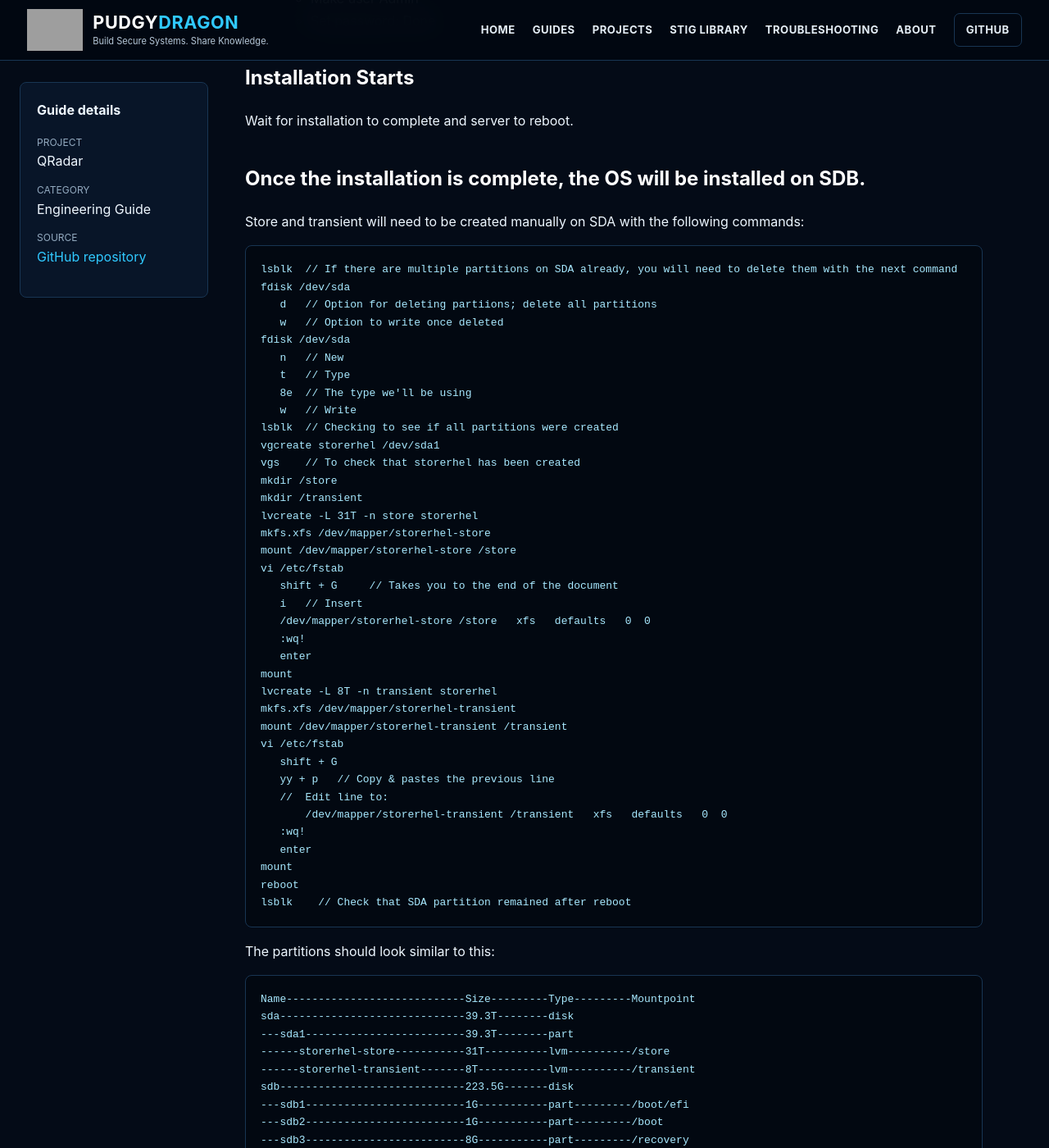
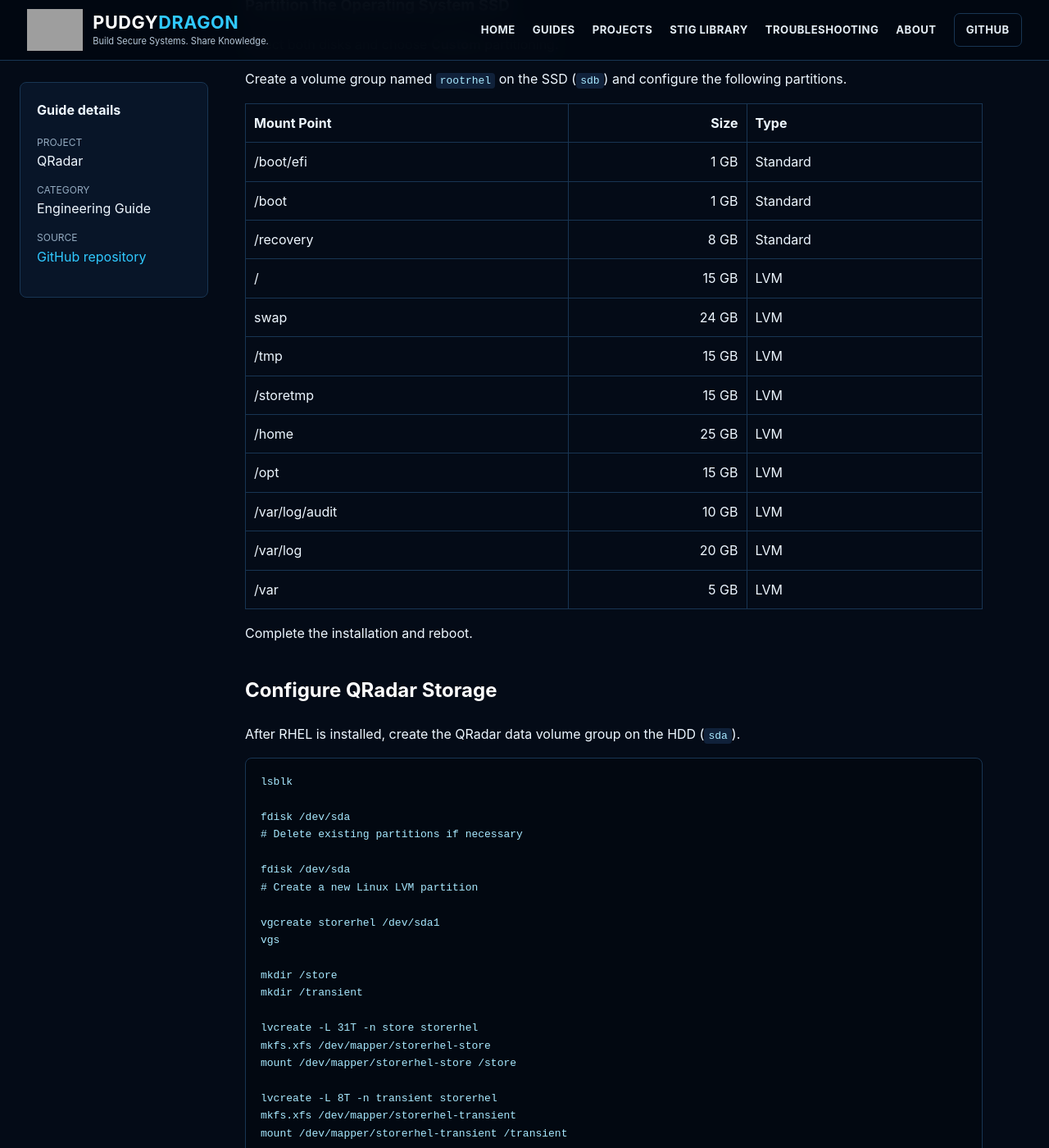
Before and after one commit to PudgyDragon/pudgydragon.github.io, a Jekyll site: the page built from _guides/qradar-guides-installationguide.md, in a window 1280 px wide and 1400 px high, scrolled down 1888 px. Shown: the whole window at 82% size. Built offline with Jekyll 4.4.1, drawn with Linux system fonts in a browser that asks for light colours; some of the changed text lies outside the part shown; grey boxes are pictures that could not be loaded.

Commit message:
Update qradar-guides-installationguide.md

````diff
--- a/_guides/qradar-guides-installationguide.md
+++ b/_guides/qradar-guides-installationguide.md
@@ -1,142 +1,173 @@
 ---
-title: "Installationguide"
+title: "Deploy Legacy IBM QRadar on Red Hat Enterprise Linux (SSD/HDD Storage)"
 project: "QRadar"
 category: "Engineering Guide"
-description: "A practical engineering guide for QRadar."
+description: "Deploy legacy IBM QRadar releases on customer-provided hardware using separate SSD operating system storage and HDD data storage. For newer deployments, refer to the RHEL 8 installation guide."
 source_url: "https://github.com/PudgyDragon/QRadar/blob/main/Guides/InstallationGuide.md"
 ---
 
-# IBM QRadar Installation Guide
-This is an installation guide for IBM QRadar on your own hardware that is not provided by IBM. Hardware used in this guide uses a combination of SSD and HDD. The initial RHEL install is done on the SSD drives. After which, QRadar partitions are created on the HDD drives and the installation can take place.
+## Introduction
 
-Create a USB with a RHEL OS using Fedora Media Writer, which can be downloaded at:
-https://fedoraproject.org/workstation/download/
+> **Important**
+>
+> This guide documents an older deployment method that was validated for earlier QRadar releases using separate SSD and HDD storage. It is retained for environments that continue to deploy or maintain legacy QRadar systems.
+>
+> For new deployments, use the **Deploy IBM QRadar SIEM on Red Hat Enterprise Linux 8** guide, which reflects the current storage layout and installation workflow.
 
-## Follow these initial steps
-- Boot the server with the RHEL USB
-- Choose a language
-- Configure Network and Host Settings
-  - IPV6 Settings
-    - Ignore
-  - IPV4 Settings
-    - Manual
-    - Address
-    - Netmask
-    - Gateway
-    - DNS Servers
-    - Search Domains
-    - Save, Done
-  - Click "On"
-- Configure the Time
-  - Wheels Button
-    - Uncheck pre-checked NTP Servers
-    - Add your NTP Server IPs
-    - Save, Done
-- Installation Partitions
-  - Select both hard drives
-  - Select "Manually configure settings"
-    - Delete all existing configurations
-    - Add volume group "rootrhel" to ssd (sdb)
-    - Use the following configuration for partitions
-      ```
-      SDB
-      SDB1: /boot/efi - 1GB (standard partition)
-      SDB2: /boot - 1GB (standard partition
-      SDB3: /recovery - 8GB (standard partition)
-      SDB4: / - 15GB (lvm)
-            swap - 24GB (lvm)
-            /tmp - 15GB (lvm)
-            /storetmp - 15GB (lvm)
-            /home - 25GB (lvm)
-            /opt - 15GB (lvm)
-            /var/log/audit - 10GB (lvm)
-            /var/log - 20GB (lvm)
-            /var - 5GB (lvm)
-      ```
-  - "Finish" install partitions
-- Root Password
-  - Set root password; Done
-- User Creation
-  - Username
-  - Make user Admin
-  - Set password; Done
+This guide installs Red Hat Enterprise Linux on SSD storage and manually creates the QRadar `/store` and `/transient` logical volumes on HDD storage before installing QRadar.
 
-## Installation Starts
-Wait for installation to complete and server to reboot.
+## Reference Documentation
 
-## Once the installation is complete, the OS will be installed on SDB.
-Store and transient will need to be created manually on SDA with the following commands:
-```
-lsblk  // If there are multiple partitions on SDA already, you will need to delete them with the next command
+- IBM QRadar Installation Documentation
+- Fedora Media Writer: https://fedoraproject.org/workstation/download/
+
+## Requirements
+
+This guide assumes:
+
+- Customer-provided hardware
+- SSD storage for the operating system
+- HDD storage for QRadar data
+- Manual LVM configuration after the operating system installation
+
+## Create Installation Media
+
+Create a bootable Red Hat Enterprise Linux USB using Fedora Media Writer.
+
+## Install Red Hat Enterprise Linux
+
+### Initial Installation
+
+Configure the installer using the following recommendations:
+
+- Select the desired language.
+- Configure network settings.
+  - Disable IPv6 if it is not required.
+  - Configure IPv4 addressing.
+  - Configure gateway, DNS servers, and search domains.
+- Configure NTP.
+  - Remove the default servers.
+  - Add your organization's NTP servers.
+- Set the root password.
+- Create an administrative user.
+
+### Partition the Operating System SSD
+
+Select both disks and choose **Custom** partitioning.
+
+Create a volume group named `rootrhel` on the SSD (`sdb`) and configure the following partitions.
+
+| Mount Point | Size | Type |
+|--------------|-----:|------|
+| /boot/efi | 1 GB | Standard |
+| /boot | 1 GB | Standard |
+| /recovery | 8 GB | Standard |
+| / | 15 GB | LVM |
+| swap | 24 GB | LVM |
+| /tmp | 15 GB | LVM |
+| /storetmp | 15 GB | LVM |
+| /home | 25 GB | LVM |
+| /opt | 15 GB | LVM |
+| /var/log/audit | 10 GB | LVM |
+| /var/log | 20 GB | LVM |
+| /var | 5 GB | LVM |
+
+Complete the installation and reboot.
+
+## Configure QRadar Storage
+
+After RHEL is installed, create the QRadar data volume group on the HDD (`sda`).
+
+```bash
+lsblk
+
 fdisk /dev/sda
-   d   // Option for deleting partiions; delete all partitions
-   w   // Option to write once deleted
+# Delete existing partitions if necessary
+
 fdisk /dev/sda
-   n   // New
-   t   // Type
-   8e  // The type we'll be using
-   w   // Write
-lsblk  // Checking to see if all partitions were created
+# Create a new Linux LVM partition
+
 vgcreate storerhel /dev/sda1
-vgs    // To check that storerhel has been created
+vgs
+
 mkdir /store
 mkdir /transient
+
 lvcreate -L 31T -n store storerhel
 mkfs.xfs /dev/mapper/storerhel-store
 mount /dev/mapper/storerhel-store /store
-vi /etc/fstab
-   shift + G     // Takes you to the end of the document
-   i   // Insert
-   /dev/mapper/storerhel-store /store   xfs   defaults   0  0
-   :wq!
-   enter
-mount
+
 lvcreate -L 8T -n transient storerhel
 mkfs.xfs /dev/mapper/storerhel-transient
 mount /dev/mapper/storerhel-transient /transient
-vi /etc/fstab
-   shift + G
-   yy + p   // Copy & pastes the previous line
-   //  Edit line to:
-       /dev/mapper/storerhel-transient /transient   xfs   defaults   0  0
-   :wq!
-   enter
-mount
-reboot
-lsblk    // Check that SDA partition remained after reboot
 ```
 
-The partitions should look similar to this:
-```
-Name----------------------------Size---------Type---------Mountpoint
-sda-----------------------------39.3T--------disk
----sda1-------------------------39.3T--------part
-------storerhel-store-----------31T----------lvm----------/store
-------storerhel-transient-------8T-----------lvm----------/transient
-sdb-----------------------------223.5G-------disk
----sdb1-------------------------1G-----------part---------/boot/efi
----sdb2-------------------------1G-----------part---------/boot
----sdb3-------------------------8G-----------part---------/recovery
----sdb4-------------------------144G---------part
-------rootrhel-root-------------15G----------lvm----------/
-------rootrhel-swap-------------24G----------lvm----------[SWAP]
-------rootrhel-tmp--------------15G----------lvm----------/tmp
-------rootrhel-storetmp---------15G----------lvm----------/storetmp
-------rootrhel-home-------------25G----------lvm----------/home
-------rootrhel-opt--------------15G----------lvm----------/opt
-------rootrhel-var_log_audit----10G----------lvm----------/var/log/audit
-------rootrhel-var_log----------20G----------lvm----------/var/log
-------rootrhel-var--------------5G-----------lvm----------/var
+Update `/etc/fstab` so both logical volumes mount automatically after reboot.
+
+Example entries:
+
+```text
+/dev/mapper/storerhel-store       /store       xfs   defaults   0 0
+/dev/mapper/storerhel-transient   /transient   xfs   defaults   0 0
 ```
 
-## QRadar ISO
-Once RHEL setup and installation is complete, you can move on to installing the QRadar ISO onto the device.
+Reboot and verify the storage configuration.
 
+```bash
+reboot
+lsblk
 ```
+
+Expected layout:
+
+```text
+sda
+└── storerhel
+    ├── store        -> /store
+    └── transient    -> /transient
+
+sdb
+├── /boot/efi
+├── /boot
+├── /recovery
+└── rootrhel
+    ├── /
+    ├── swap
+    ├── /tmp
+    ├── /storetmp
+    ├── /home
+    ├── /opt
+    ├── /var
+    ├── /var/log
+    └── /var/log/audit
+```
+
+## Install QRadar
+
+After the operating system and storage have been configured, mount the QRadar installation media.
+
+```bash
 mount -o loop /storetmp/<qradar_iso_file> /media/cdrom
 /media/cdrom/setup
 reboot
 ```
 
-From here, setup should be fairly straight forward and you should be able to follow the guide provided by IBM at:
-- https://www.ibm.com/docs/es/qsip/7.5?topic=installations-installing-qradar-after-rhel-installation
+After rebooting, continue the installation using the QRadar setup wizard.
+
+## Verification
+
+Verify the following before proceeding with appliance configuration:
+
+- Red Hat Enterprise Linux installed successfully.
+- The `rootrhel` volume group exists on the SSD.
+- The `storerhel` volume group exists on the HDD.
+- `/store` and `/transient` mount successfully after reboot.
+- `lsblk` displays the expected storage layout.
+- QRadar installation launches successfully from the mounted ISO.
+
+## Additional Resources
+
+- IBM QRadar Installation Documentation
+- IBM QRadar Administration Guide
+
+> **Related Guide:** For current QRadar deployments using RHEL 8, NVMe storage, High Availability, and QRadar Network Insights, refer to the newer **Deploy IBM QRadar SIEM on Red Hat Enterprise Linux 8** guide in this repository.
````
